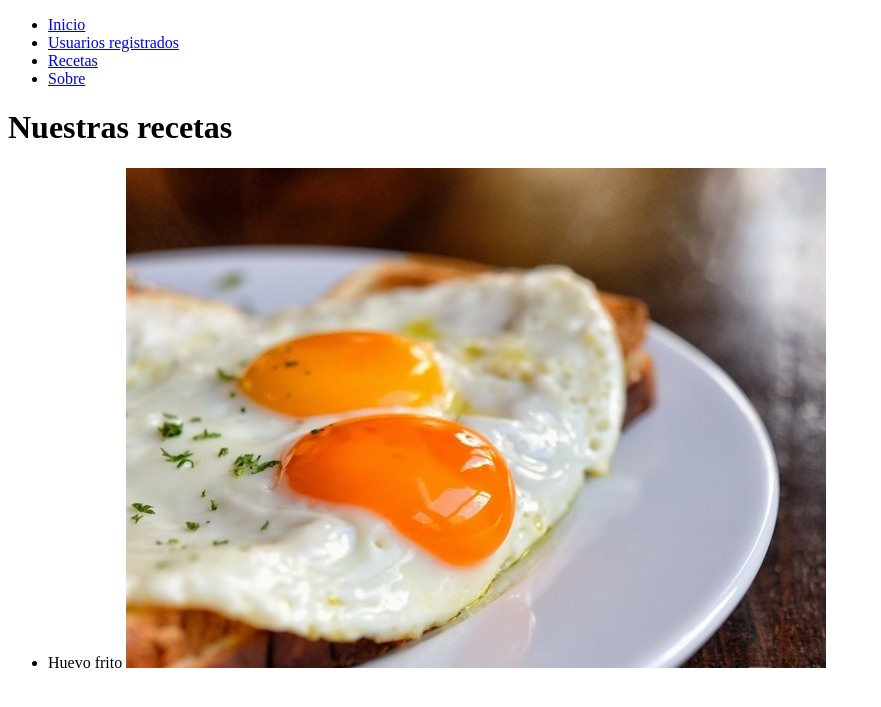
After one commit to morolok/AII, a Django app: page /recetas/ in a window 1280 px wide. The commit adds this page. Shown: the top 707 px of the page, without its empty margins (0-881 px from the left). Run offline with Django 3.2, Linux system fonts and the light colour scheme; data comes from the database, SQL or seed files in the repository; both versions use the stored data as it was after the commit.

Commit message:
Ejercicio 1 de Django

```diff
--- a/lab11/gestionRecetas/models.py
+++ b/lab11/gestionRecetas/models.py
@@ -7,7 +7,7 @@ class Receta(models.Model):
     titulo = models.CharField(max_length=100, unique=True)
     ingredientes = models.TextField(help_text='Redacta los ingredientes')
     preparacion = models.TextField(verbose_name='Preparacion')
-    imagen = models.ImageField(upload_to='imagenes', verbose_name='Imagen')
+    imagen = models.ImageField(upload_to='recetas', verbose_name='Imagen')
     fecha_hora_registro = models.DateTimeField(auto_now=True)
     usuario = models.ForeignKey(User, on_delete=models.CASCADE)
 
--- a/lab11/gestionRecetas/templates/base.html
+++ b/lab11/gestionRecetas/templates/base.html
@@ -8,7 +8,7 @@
                 <ul>
                     <li><a href="/">Inicio</a></li>
                     <li><a href="/usuarios">Usuarios registrados</a></li>
-                    <li><a>Recetas</a></li>
+                    <li><a href="/recetas">Recetas</a></li>
                     <li><a href="/sobre">Sobre</a></li>
                 </ul>
             </nav>
--- /dev/null
+++ b/lab11/gestionRecetas/templates/recetas.html
@@ -0,0 +1,21 @@
+{% extends 'base.html' %}
+
+{% block contenido %}
+
+
+<h1>Nuestras recetas</h1>
+
+<ul>
+    {% for receta in recetas %}
+
+        <li>
+            <a>{{receta.titulo}}</a>
+            <img src='{{MEDIA_URL}}{{receta.imagen}}'>
+        </li>
+
+
+    {% endfor %}
+</ul>
+
+
+{% endblock %}
--- a/lab11/gestionRecetas/views.py
+++ b/lab11/gestionRecetas/views.py
@@ -2,6 +2,7 @@ from django.shortcuts import render
 from django.http import HttpResponse
 from django.contrib.auth.models import User
 from gestionRecetas.models import Receta, Comentario
+from django.conf import settings
 
 # Create your views here.
 
@@ -16,3 +17,7 @@ def usuarios(request):
 
 def sobre(request):
     return render(request, "sobre.html")
+
+def recetas(request):
+    recetas = Receta.objects.all()
+    return render(request, "recetas.html", {'recetas': recetas, 'MEDIA_URL': settings.MEDIA_URL})
--- a/lab11/lab11/settings.py
+++ b/lab11/lab11/settings.py
@@ -104,7 +104,7 @@ AUTH_PASSWORD_VALIDATORS = [
 # Internationalization
 # https://docs.djangoproject.com/en/2.2/topics/i18n/
 
-LANGUAGE_CODE = 'en-us'
+LANGUAGE_CODE = 'es-ES'
 
 TIME_ZONE = 'UTC'
 
@@ -119,3 +119,5 @@ USE_TZ = True
 # https://docs.djangoproject.com/en/2.2/howto/static-files/
 
 STATIC_URL = '/static/'
+MEDIA_ROOT = os.path.join(BASE_DIR,'carga')
+MEDIA_URL ='/media/'
--- a/lab11/lab11/urls.py
+++ b/lab11/lab11/urls.py
@@ -15,11 +15,15 @@ Including another URLconf
 """
 from django.contrib import admin
 from django.urls import path
+from django.views import static
+from django.conf import settings
 from gestionRecetas import views as views
 
 urlpatterns = [
     path('admin/', admin.site.urls),
+    path('media/<path>', static.serve, {'document_root': settings.MEDIA_ROOT,}),
     path('', views.inicio),
     path('sobre/', views.sobre),
     path('usuarios/', views.usuarios),
+    path('recetas/', views.recetas),
 ]
```
Also changed, not shown: lab11/db.sqlite3, lab11/gestionRecetas/migrations/0002_auto_20200421_1341.py (added).
